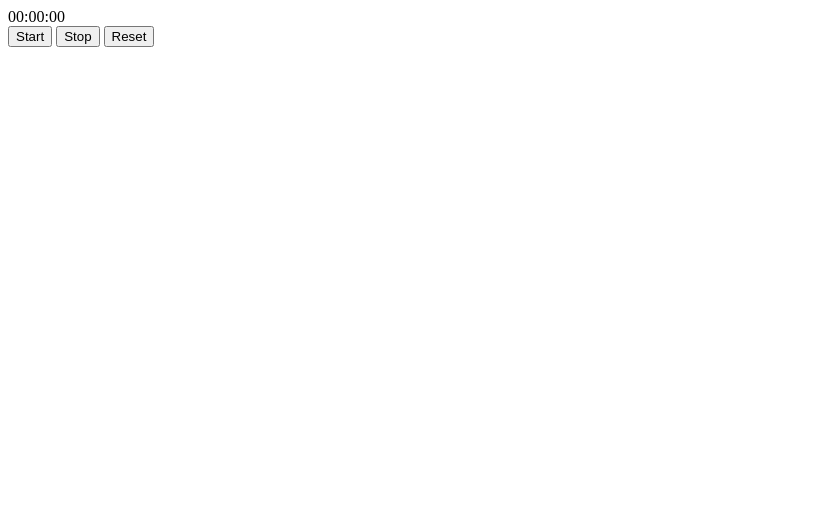
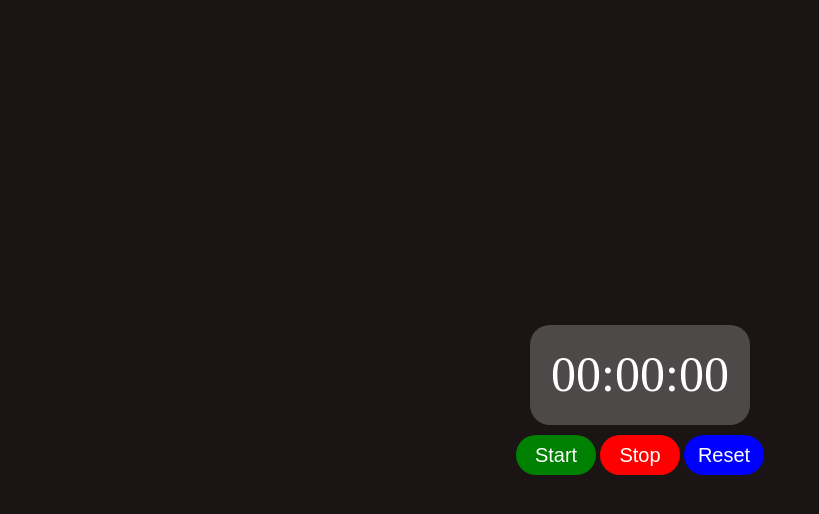
Before and after one commit to shivani-sahu1981/stopwatch, a plain HTML site: page index.html in a window 1280 px wide. Shown: the whole page, without its empty margins (0-819 px from the left). Drawn offline with Linux system fonts and the light colour scheme.

Commit message:
Add files via upload

```diff
--- a/index.html
+++ b/index.html
@@ -3,7 +3,8 @@
 <head>
     <meta charset="UTF-8">
     <meta name="viewport" content="width=device-width, initial-scale=1.0">
-    <title>Document</title>
+    <title>Stopwatch</title>
+    <link rel="stylesheet" href="style.css">
 </head>
 <body>
     <div class="stopwatch" id="stopwatch">
@@ -12,7 +13,7 @@
     <div class="buttons">
         <button onclick="StartTimer()" id="start" style="--clr:green;">Start</button>
         <button onclick="stopTimer()" id="stop" style="--clr:red;">Stop</button>
-        <button onclick="resetTimer()" id="reset" style="--clr:red;">Reset</button>
+        <button onclick="resetTimer()" id="reset" style="--clr:blue;">Reset</button>
     </div>
 
     <script>
```
